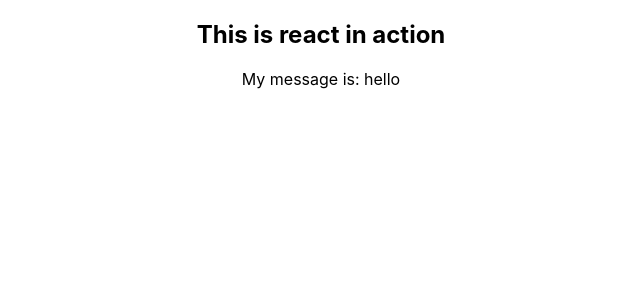
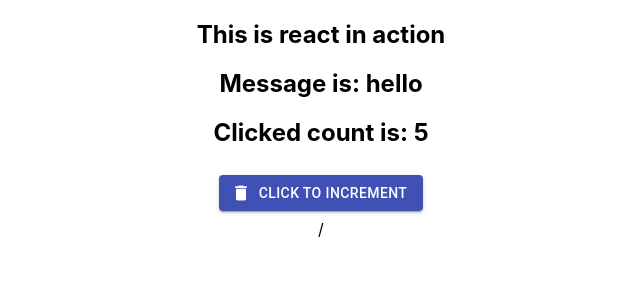
Before and after one commit to muswain/my-react-app, a React (Create React App) app: page / in a window 1280 px wide. Shown: the top 300 px of the page, without its empty margins (319-959 px from the left). Built offline with nearby package versions, Linux system fonts and the light colour scheme.

Commit message:
added material-ui to react app

```diff
--- a/package.json
+++ b/package.json
@@ -3,6 +3,8 @@
   "version": "0.1.0",
   "private": true,
   "dependencies": {
+    "@material-ui/core": "^4.11.3",
+    "@material-ui/icons": "^4.11.2",
     "@testing-library/jest-dom": "^5.11.4",
     "@testing-library/react": "^11.1.0",
     "@testing-library/user-event": "^12.1.10",
--- a/src/components/App.tsx
+++ b/src/components/App.tsx
@@ -2,10 +2,12 @@ import "./App.css";
 import Message from "./Message";
 
 const App = () => {
+  const initialProps = { message: "hello", value: 5 };
+
   return (
     <div className="App">
       <h2>This is react in action</h2>
-      <Message message="hello"></Message>
+      <Message {...initialProps}></Message>/
     </div>
   );
 };
--- a/src/components/Message.tsx
+++ b/src/components/Message.tsx
@@ -1,5 +1,41 @@
-const Message = (props: { message: string }) => {
-  return <div>My message is: {props.message}</div>;
+import { useState } from "react";
+import { Button, makeStyles } from "@material-ui/core";
+import DeleteIcon from "@material-ui/icons/Delete";
+
+interface MessageProps {
+  message: string;
+  value: number;
+}
+
+const useStyles = makeStyles((theme) => ({
+  button: {
+    margin: theme.spacing(1),
+  },
+}));
+
+const Message = (props: MessageProps) => {
+  const classes = useStyles();
+  const [count, setCount] = useState(props.value);
+  const [message, setMessage] = useState(props.message);
+
+  return (
+    <div>
+      <h2>Message is: {message}</h2>
+      <h2>Clicked count is: {count}</h2>
+      <Button
+        color="primary"
+        variant="contained"
+        className={classes.button}
+        startIcon={<DeleteIcon />}
+        onClick={() => {
+          setCount(count + 1);
+          setMessage(`counter being incremented to: ${count}`);
+        }}
+      >
+        Click to Increment
+      </Button>
+    </div>
+  );
 };
 
 export default Message;
```
Also changed, not shown: 1 other file (tests, documents, lock files or other folders).
